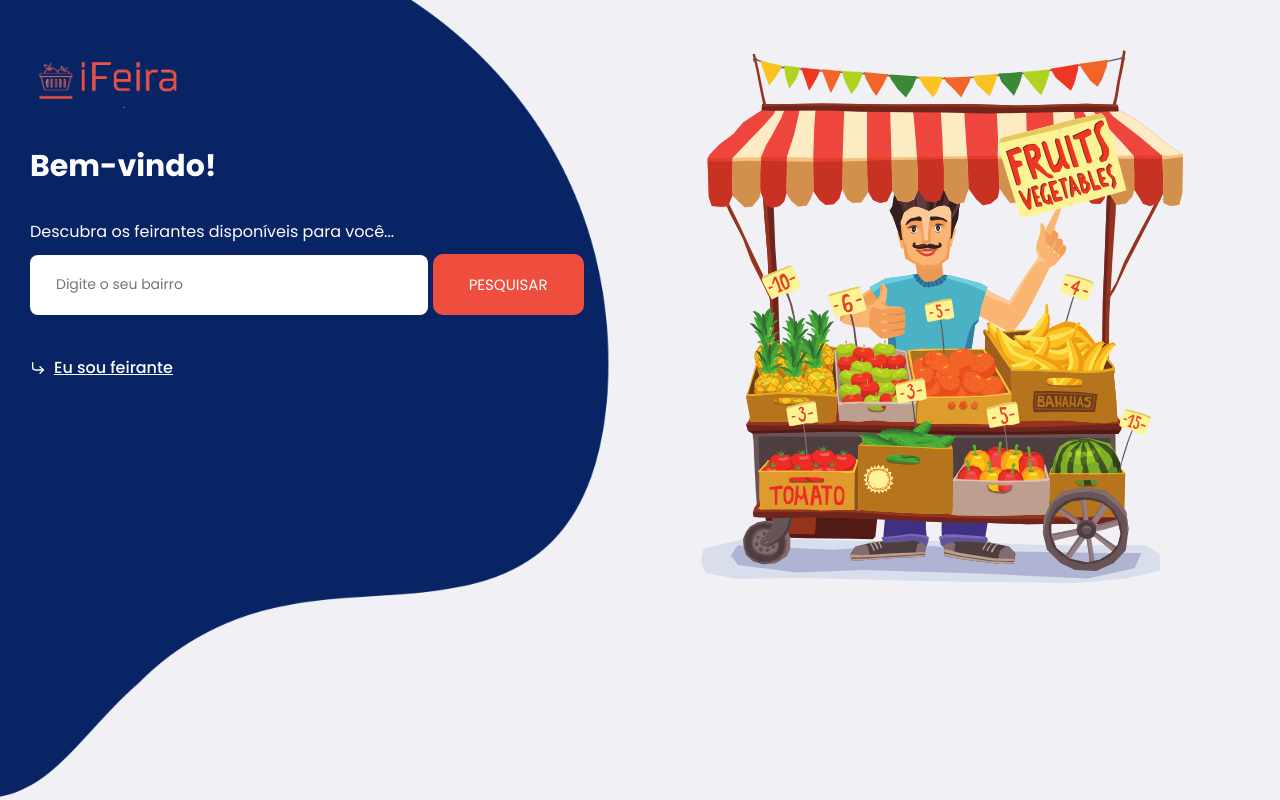
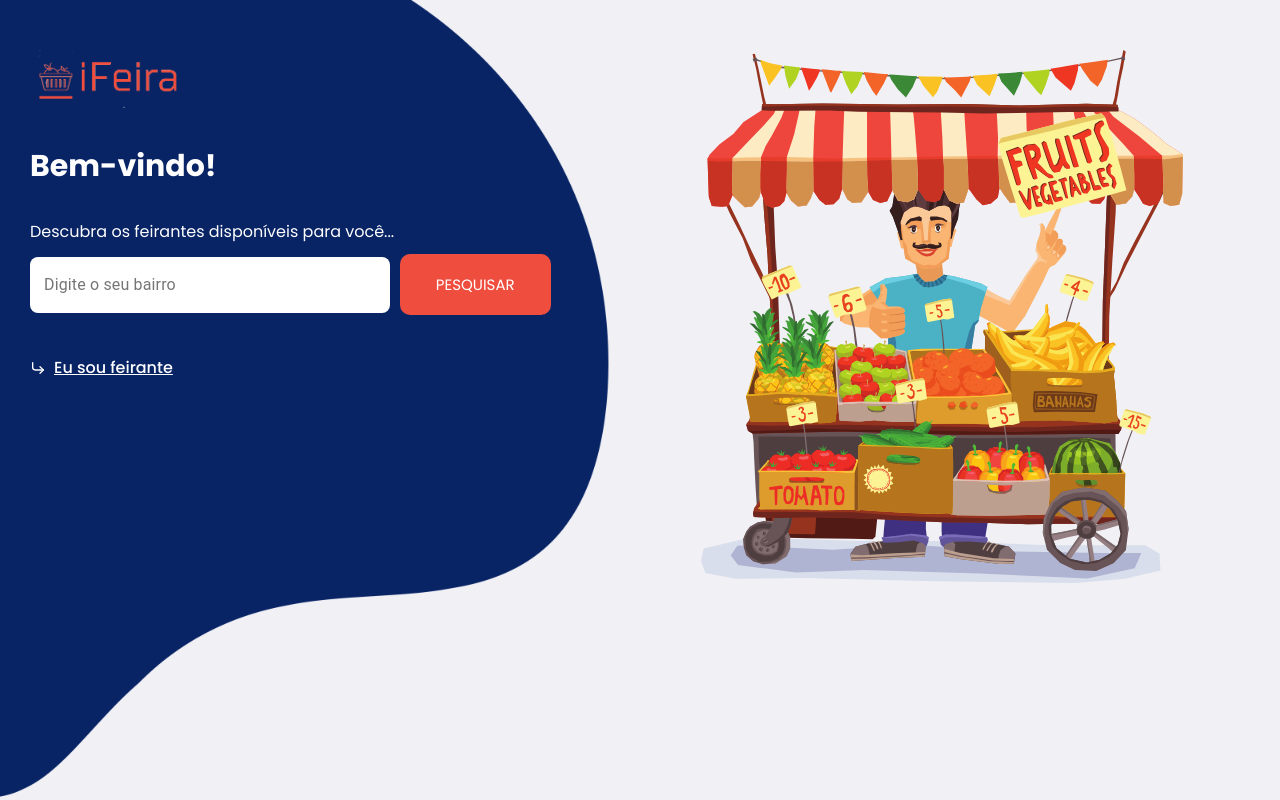
Before and after one commit to LucasHenriqueOliveira/ifeira, a React (Create React App) app: page / in a window 1280 px wide. Built offline with nearby package versions, Linux system fonts and the light colour scheme; the HTML template or start-up script is replaced by a standard one.

Commit message:
change layout Home page

```diff
--- a/src/global.css
+++ b/src/global.css
@@ -47,26 +47,6 @@ button {
   border: 0;
 }
 
-form input {
-   width: 100%;
-   height: 60px;
-   color: #333;
-   border: 1px solid #dcdce6;
-   border-radius: 8px;
-   padding: 0 24px;
-}
-
-form input,
-form textarea {
-  border: 2px solid transparent;
-  transition: border 0.2s ease-in-out;
-}
-
-form input:focus,
-form textarea:focus {
-  border: 2px solid var(--primary-color);
-}
-
 .button {
   width: 100%;
   height: 60px;
--- a/src/pages/Home/index.js
+++ b/src/pages/Home/index.js
@@ -1,7 +1,8 @@
 import React, { useState } from 'react';
 import { Link, useHistory } from 'react-router-dom';
 import { FiCornerDownRight } from 'react-icons/fi';
-
+import { makeStyles } from '@material-ui/core/styles';
+import TextField from '@material-ui/core/TextField';
 import api from '../../services/api';
 
 import './styles.css';
@@ -9,9 +10,23 @@ import './styles.css';
 import logoImg from '../../assets/logo.png';
 import feiraImg from '../../assets/feira2.svg';
 
+const useStyles = makeStyles((theme) => ({
+    root: {
+       '& .MuiOutlinedInput-root': {
+          '& fieldset': {
+            border: 'none'
+          }
+       },
+       '& .MuiFormLabel-root.Mui-focused': {
+            color: 'transparent'
+       }
+    },
+}));
+
 export default function Home() {
    const [id, setId] = useState('');
    const history = useHistory();
+   const classes = useStyles();
 
    async function handleSearch(event) {
       event.preventDefault();
@@ -40,10 +55,12 @@ export default function Home() {
                         <p>
                             Descubra os feirantes disponíveis para você...
                         </p>
-                        <div className="hero_btn-continer">
-                            <form className="formSearch" onSubmit={handleSearch}>
-                                <input
-                                    placeholder="Digite o seu bairro"
+                        <div className="hero_btn-container">
+                            <form className={classes.root} onSubmit={handleSearch}>
+                                <TextField
+                                    className="neighborhood"
+                                    label="Digite o seu bairro"
+                                    variant="outlined"
                                     value={id}
                                     onChange={e => setId(e.target.value)}
                                 />
--- a/src/pages/Home/styles.css
+++ b/src/pages/Home/styles.css
@@ -128,6 +128,16 @@
     margin-right: 5px;
 }
 
+.hero_btn-container form .neighborhood {
+   width: 65%;
+   background-color: #fff;
+   border-radius: 8px;
+   margin-right: 10px;
+   margin-left: 0;
+   margin-bottom: 0;
+   margin-top: 3px;
+}
+
 @media (max-width: 1280px) {}
 
 @media (max-width: 1024px) {
@@ -167,6 +177,7 @@
 
     .hero_section .call_to-btn {
         padding: 18px 15px;
+        margin-top: 10px;
     }
 
     .hero_detail-box p,
```
